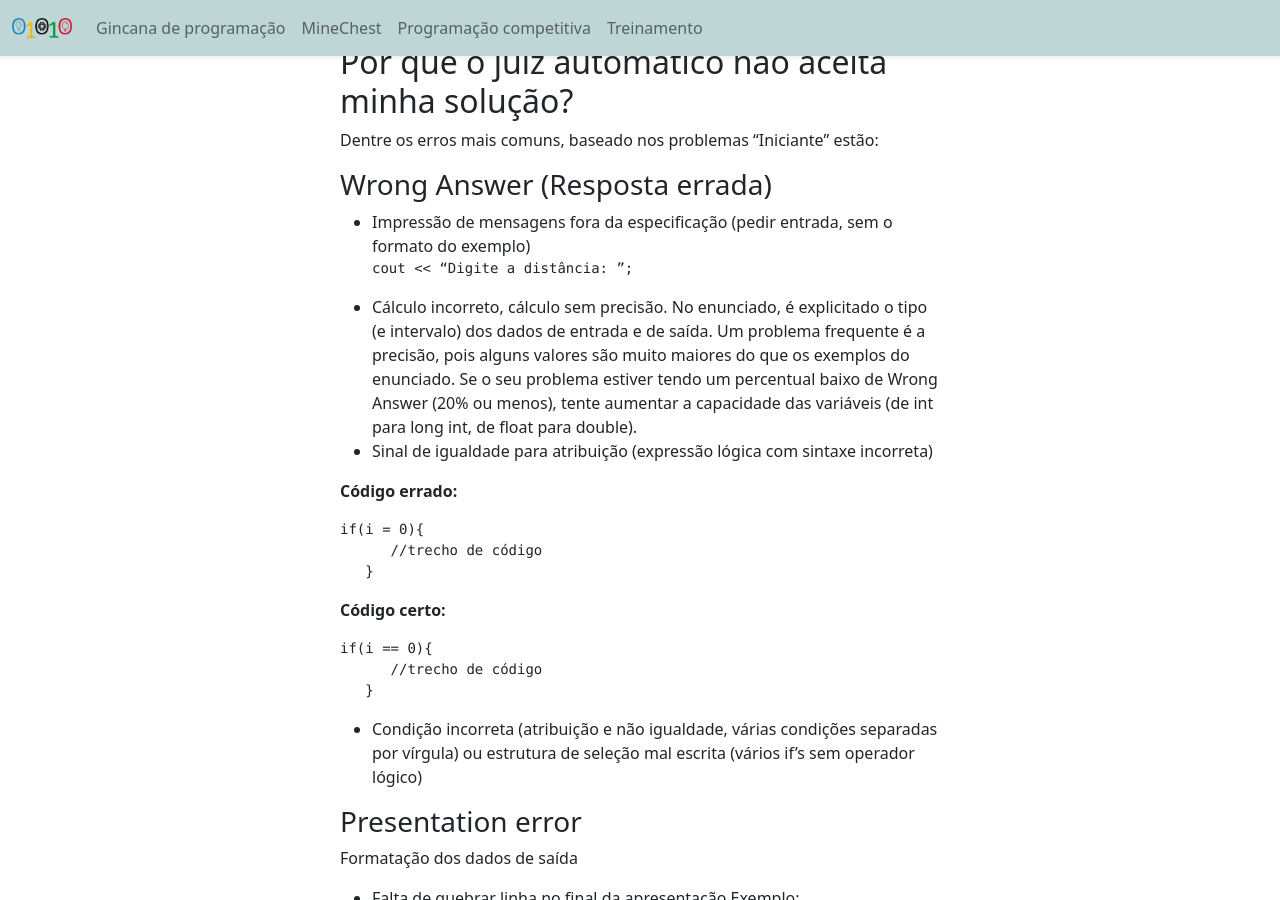
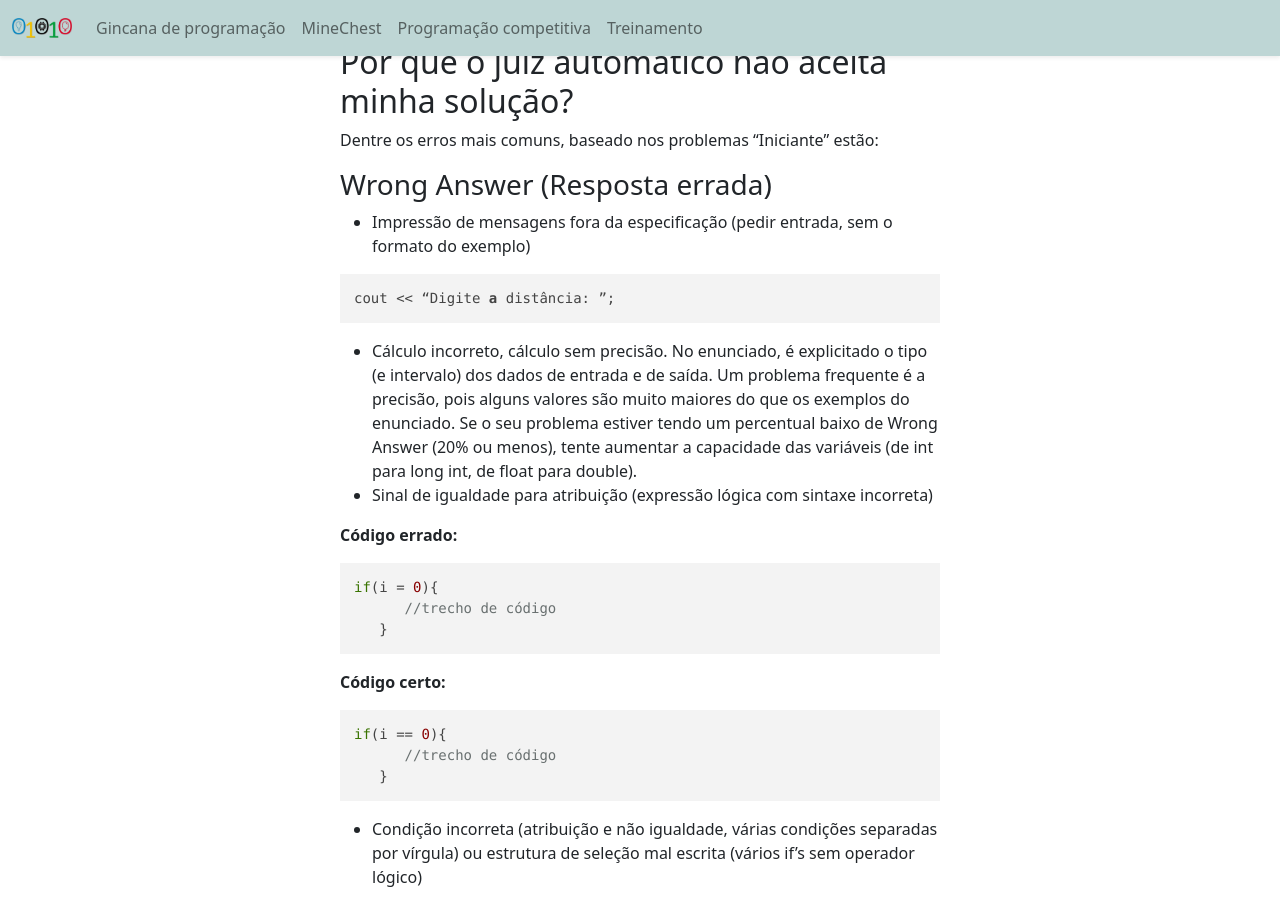
Before and after one commit to E2PC/ProjectPage, a Jekyll site: the page built from programacao_competitiva/erros_comuns.md, in a window 1280 px wide and 900 px high, scrolled down 447 px. Built offline with Jekyll 4.4.1, drawn with Linux system fonts in a browser that asks for light colours; nearby versions of some CDN libraries.

Commit message:
add highlightjs

````diff
--- a/_layouts/template.html
+++ b/_layouts/template.html
@@ -8,13 +8,16 @@
 	<meta property="og:title" content= "{{ page.title }}">
 	<!-- css & js-->
 	<link href="https://cdn.jsdelivr.net/npm/bootstrap@5.1.3/dist/css/bootstrap.min.css" rel="stylesheet" integrity="sha384-1BmE4kWBq78iYhFldvKuhfTAU6auU8tT94WrHftjDbrCEXSU1oBoqyl2QvZ6jIW3" crossorigin="anonymous">
-	<link href="/assets/css/styles.css" rel="stylesheet">
-	<link href="/assets/css/offcanvas.css" rel="stylesheet">
-	<link href="/assets/images/favicon.ico" rel="icon" type="image/x-icon" >
+	<link href="https://cdnjs.cloudflare.com/ajax/libs/highlight.js/11.5.1/styles/default.min.css" rel="stylesheet" >
 	<script src="https://cdn.jsdelivr.net/npm/@popperjs/core@2.10.2/dist/umd/popper.min.js" integrity="sha384-7+zCNj/IqJ95wo16oMtfsKbZ9ccEh31eOz1HGyDuCQ6wgnyJNSYdrPa03rtR1zdB" crossorigin="anonymous"></script>
 	<script src="https://cdn.jsdelivr.net/npm/bootstrap@5.1.3/dist/js/bootstrap.min.js" integrity="sha384-QJHtvGhmr9XOIpI6YVutG+2QOK9T+ZnN4kzFN1RtK3zEFEIsxhlmWl5/YESvpZ13" crossorigin="anonymous"></script>
+	<script src="https://cdnjs.cloudflare.com/ajax/libs/highlight.js/11.5.1/highlight.min.js"></script>
 	<script src="https://ajax.googleapis.com/ajax/libs/jquery/3.5.1/jquery.min.js"></script>
-	<script src="../assets/js/offcanvas.js"></script>
+	<link href="/assets/css/styles.css" rel="stylesheet">
+	<link href="/assets/images/favicon.ico" rel="icon" type="image/x-icon" >
+	<link href="/assets/css/offcanvas.css" rel="stylesheet">
+	<script src="/assets/js/offcanvas.js"></script>
+	<script>hljs.highlightAll();</script>
 </head>
 {%- assign filtered_pages = site.pages | where: 'type', 'post' -%}
 {%- assign filtered_pages_wiki = site.pages | where: 'type', 'wiki' -%}
--- a/programacao_competitiva/erros_comuns.md
+++ b/programacao_competitiva/erros_comuns.md
@@ -19,7 +19,8 @@ Dentre os erros mais comuns, baseado nos problemas “Iniciante” estão:
 
 ### Wrong Answer (Resposta errada)
 - Impressão de mensagens fora da especificação (pedir entrada, sem o formato do exemplo)
-```
+
+```c++
 cout << “Digite a distância: ”;
 ```
 
@@ -27,14 +28,14 @@ cout << “Digite a distância: ”;
 - Sinal de igualdade para atribuição (expressão lógica com sintaxe incorreta)
 
 **Código errado:**
-```
+```c++
 if(i = 0){
       //trecho de código
    }
 ```
 
 **Código certo:**
-```
+```c++
 if(i == 0){
       //trecho de código
    }
````
